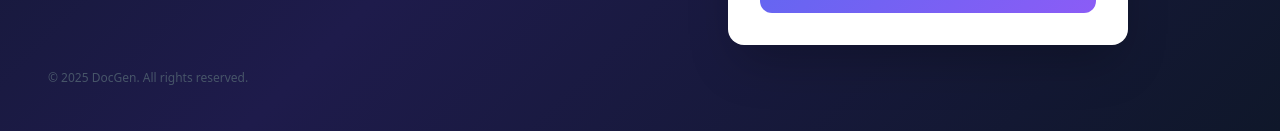
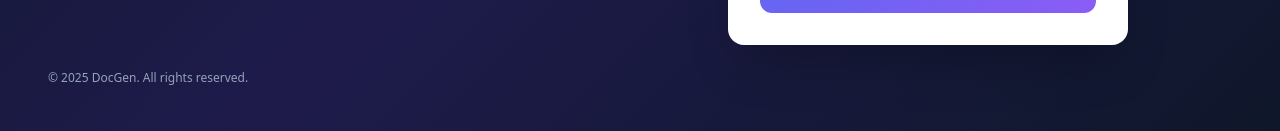
Before and after one commit to razornez/docgen, a React (Vite) app in the folder apps/dashboard/: page /app/login in a window 1280 px wide. Shown: the part 666-797 px from the top of the page. Built offline with nearby package versions, Linux system fonts and the light colour scheme.

Commit message:
fix(dashboard): naikkan kontras teks footer login (#9)
text-slate-600 -> text-slate-400 agar lebih kontras di panel
kiri berlatar gelap (aksesibilitas).

Co-Authored-By: Claude Opus 4.8 (1M context) <noreply@anthropic.com>

```diff
--- a/apps/dashboard/src/pages/Login.tsx
+++ b/apps/dashboard/src/pages/Login.tsx
@@ -117,7 +117,7 @@ export default function LoginPage() {
           </div>
         </div>
 
-        <p className="text-slate-600 text-xs">
+        <p className="text-slate-400 text-xs">
           © 2025 DocGen. All rights reserved.
         </p>
       </div>
```
